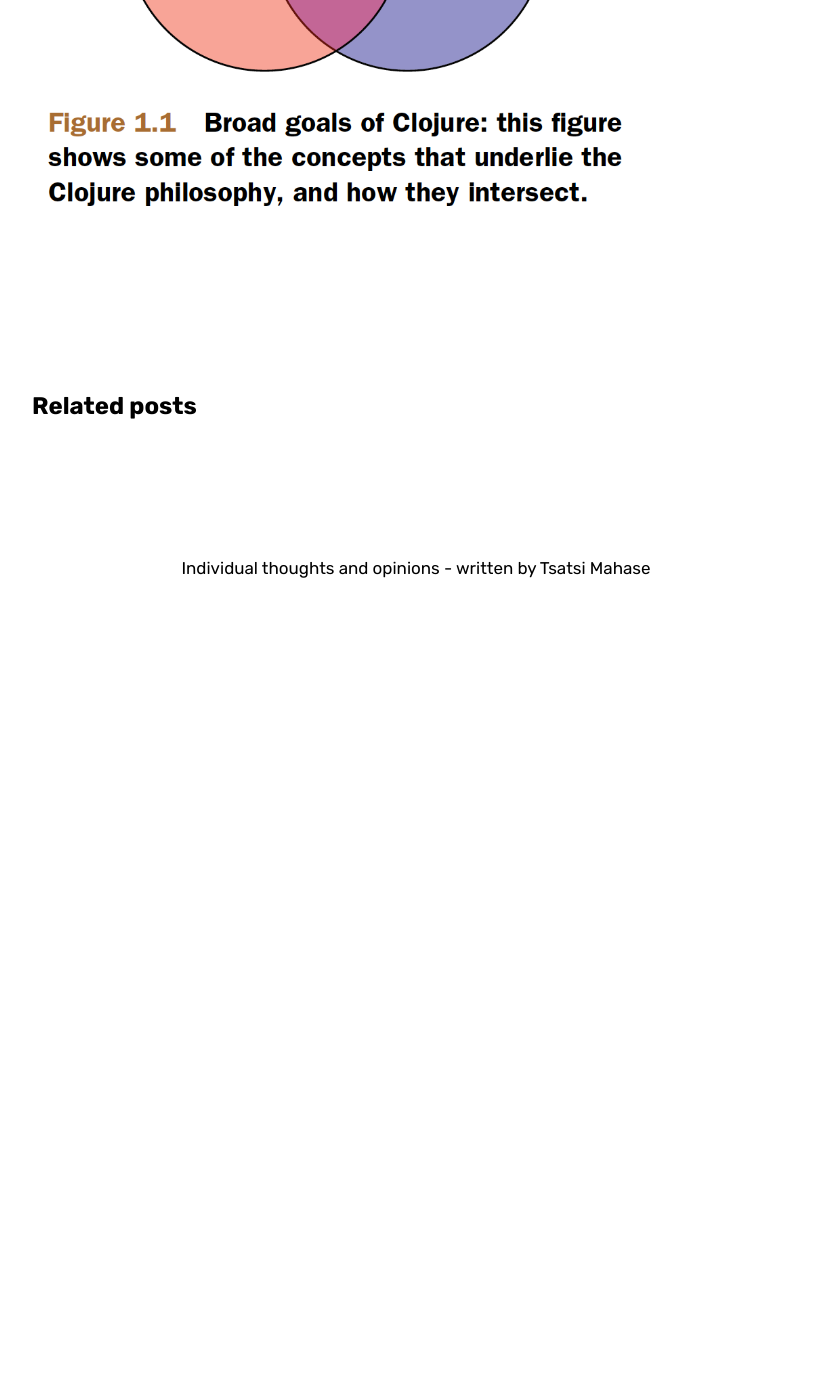
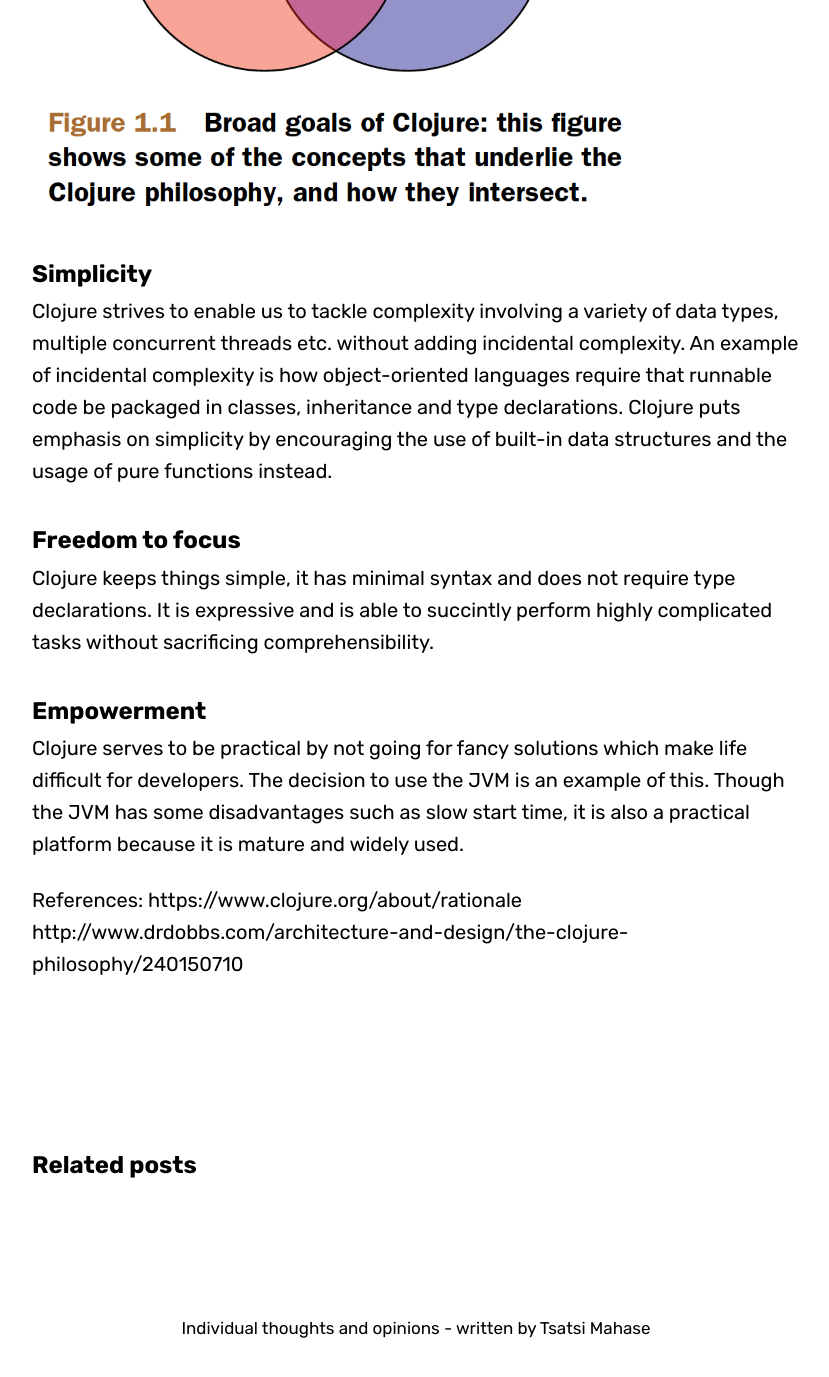
Before and after one commit to Tsatsi/tsatsi.github.io, a Jekyll site: the page built from _posts/2018-08-16-why-clojure.md, in a window 1280 px wide and 1400 px high, scrolled down 2411 px. Shown: the top 1377 px of the window, without its empty margins (224-1053 px from the left). Built offline with Jekyll 4.4.1, drawn with Linux system fonts in a browser that asks for light colours; some web fonts are replaced; comment, search, counter and statistics services are not loaded; before the commit the page ends 3058 px from its top, so only the background shows below that; some of the changed text lies outside the part shown.

Commit message:
goals of clojure

```diff
--- a/_posts/2018-08-16-why-clojure.md
+++ b/_posts/2018-08-16-why-clojure.md
@@ -10,7 +10,7 @@ overlay: purple
 published: true
 
 ---
-At my current company (Columinate at the time of writing) we write code in clojure and clojurescript. I have often been asked the question "Why clojure?". I hope to answer this question with this blog post and to highlight the pros and cons of opting for clojure.
+At my current company (Columinate at the time of writing) we write code in clojure and clojurescript. I have often been asked the question "Why clojure?". I hope to answer this question with this blog post and to highlight some of the key reason for choosing clojure.
 {: .lead}
 <!–-break-–>
 
@@ -36,3 +36,19 @@ Clojure was build with the following goals in mind:
 - Empowerment
 
 ![clojure-goals](../assets/img/clojure-goals.png)
+
+## Simplicity
+
+Clojure strives to enable us to tackle complexity involving a variety of data types, multiple concurrent threads etc. without adding incidental complexity.
+An example of incidental complexity is how object-oriented languages require that runnable code be packaged in classes, inheritance and type declarations.
+Clojure puts emphasis on simplicity by encouraging the use of built-in data structures and the usage of pure functions instead.
+
+## Freedom to focus
+Clojure keeps things simple, it has minimal syntax and does not require type declarations. It is expressive and is able to succintly perform highly complicated tasks without sacrificing comprehensibility.
+
+## Empowerment
+Clojure serves to be practical by not going for fancy solutions which make life difficult for developers. The decision to use the JVM is an example of this. Though the JVM has some disadvantages such as slow start time, it is also a practical platform because it is mature and widely used.
+
+References:
+https://www.clojure.org/about/rationale
+http://www.drdobbs.com/architecture-and-design/the-clojure-philosophy/240150710
```
